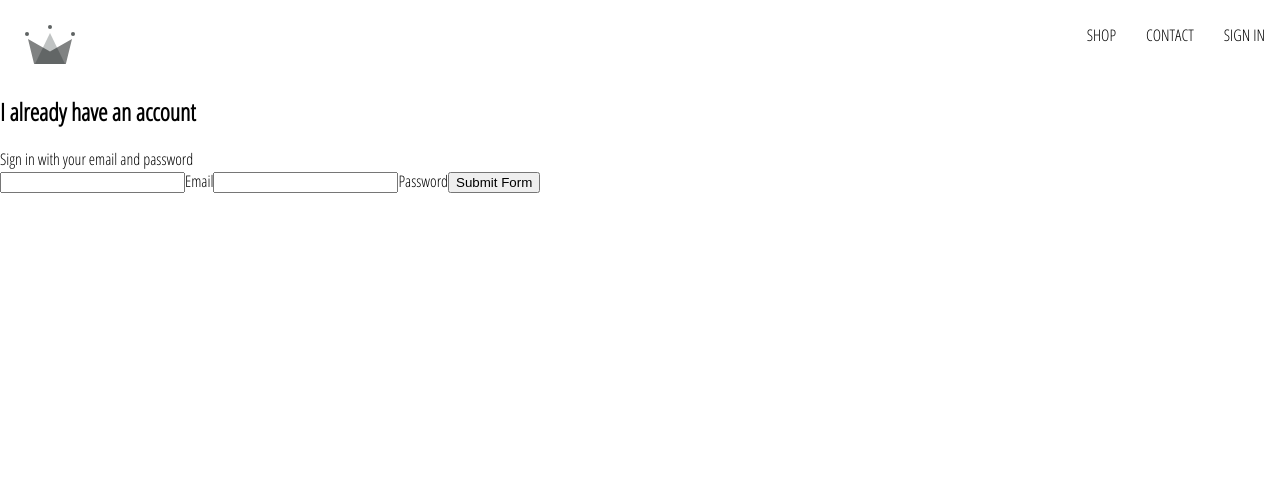
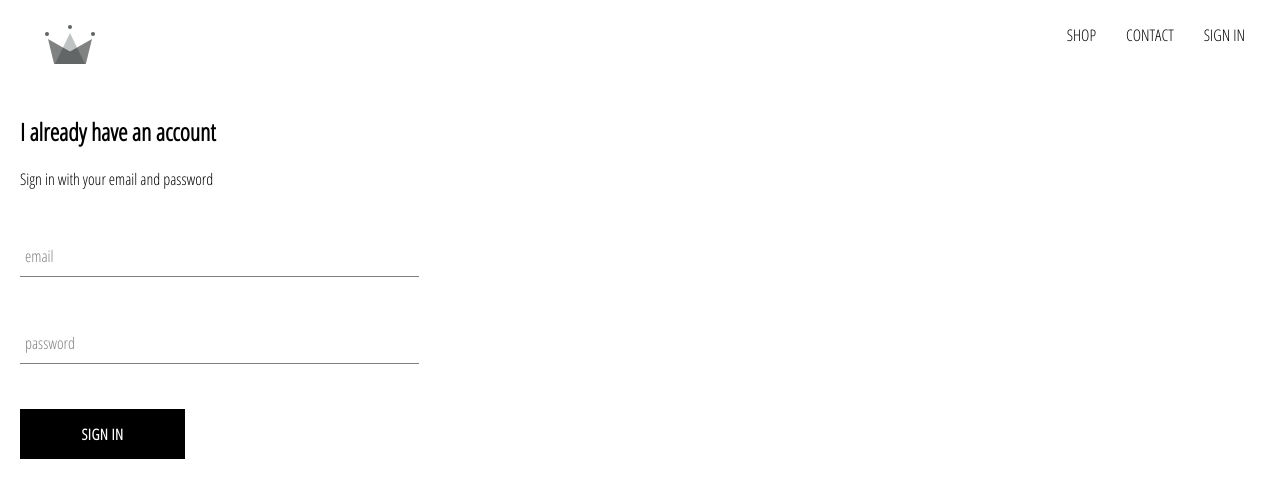
Before and after one commit to buggy1887/clothing, a React (Create React App) app: page /signin in a window 1280 px wide. Shown: the top 498 px of the page. Built offline with nearby package versions, Linux system fonts and the light colour scheme.

Commit message:
added custom button component to share around, part of sign in form and coresponding styles

```diff
--- a/src/App.css
+++ b/src/App.css
@@ -1,5 +1,6 @@
 body {
   font-family: "Open Sans Condensed", sans-serif;
+  margin: 0 20px;
 }
 a {
   text-decoration: none;
--- /dev/null
+++ b/src/components/custom-button/custom-button.component.jsx
@@ -0,0 +1,11 @@
+import React from "react";
+
+import "./custom-button.styles.scss";
+
+const CustomButton = ({ children, ...otherProps }) => (
+  <button className="custom-button" {...otherProps}>
+    {children}
+  </button>
+);
+
+export default CustomButton;
--- /dev/null
+++ b/src/components/custom-button/custom-button.styles.scss
@@ -0,0 +1,22 @@
+.custom-button {
+  min-width: 165px;
+  width: auto;
+  height: 50px;
+  letter-spacing: 0.5px;
+  line-height: 50px;
+  padding: 0 35px 0 35px;
+  font-size: 15px;
+  background-color: black;
+  color: white;
+  text-transform: uppercase;
+  font-family: "Open Sans Condensed";
+  font-weight: bolder;
+  border: none;
+  cursor: pointer;
+
+  &:hover {
+    background-color: white;
+    color: black;
+    border: 1px solid black;
+  }
+}
--- /dev/null
+++ b/src/components/form-input/form-input.component.jsx
@@ -0,0 +1,20 @@
+import React from "react";
+
+import "./form-input.styles.scss";
+
+const FormInput = ({ handleChange, label, ...otherProps }) => (
+  <div className="group">
+    <input className="form-input" onChange={handleChange} {...otherProps} />
+    {label ? (
+      <label
+        className={`${
+          otherProps.value.length ? "shrink" : ""
+        } form-input-label`}
+      >
+        {label}
+      </label>
+    ) : null}
+  </div>
+);
+
+export default FormInput;
--- /dev/null
+++ b/src/components/form-input/form-input.styles.scss
@@ -0,0 +1,54 @@
+$sub-color: grey;
+$main-color: black;
+
+@mixin shrinkLabel {
+  top: -14px;
+  font-size: 12px;
+  color: $main-color;
+}
+
+.group {
+  position: relative;
+  margin: 45px 0;
+
+  .form-input {
+    background: none;
+    background-color: white;
+    color: $sub-color;
+    font-size: 18px;
+    padding: 10px 10px 10px 5px;
+    display: block;
+    width: 100%;
+    border: none;
+    border-radius: 0;
+    border-bottom: 1px solid $sub-color;
+    margin: 25px 0;
+
+    &:focus {
+      outline: none;
+    }
+
+    &:focus ~ .form-input-label {
+      @include shrinkLabel();
+    }
+  }
+
+  input[type="password"] {
+    letter-spacing: 0.3em;
+  }
+
+  .form-input-label {
+    color: $sub-color;
+    font-size: 16px;
+    font-weight: normal;
+    position: absolute;
+    pointer-events: none;
+    left: 5px;
+    top: 10px;
+    transition: 300ms ease all;
+
+    &.shrink {
+      @include shrinkLabel();
+    }
+  }
+}
--- a/src/components/header/header.styles.scss
+++ b/src/components/header/header.styles.scss
@@ -20,6 +20,7 @@
 
     .option {
       padding: 10px 15px;
+      border-radius: 1rem;
     }
   }
 }
--- a/src/components/menu-item/menu-item.styles.scss
+++ b/src/components/menu-item/menu-item.styles.scss
@@ -5,9 +5,9 @@
   display: flex;
   align-items: center;
   justify-content: center;
-  border: 1px solid black;
   margin: 0 7.5px 15px;
   overflow: hidden;
+  border-radius: 1rem;
 
   &:hover {
     cursor: pointer;
--- a/src/components/sign-in/sign-in.component.jsx
+++ b/src/components/sign-in/sign-in.component.jsx
@@ -1,4 +1,7 @@
 import React from "react";
+
+import FormInput from "../form-input/form-input.component";
+import CustomButton from "../custom-button/custom-button.component";
 
 import "./sign-in.styles.scss";
 
@@ -28,23 +31,25 @@
         <span>Sign in with your email and password</span>
 
         <form onSubmit={this.handleSubmit} action="">
-          <input
+          <FormInput
             name="email"
             type="email"
             value={this.state.email}
-            onChange={this.handleChange}
+            handleChange={this.handleChange}
+            label="email"
             required
           />
-          <label htmlFor="email">Email</label>
-          <input
+
+          <FormInput
             name="password"
             type="password"
             value={this.state.password}
-            onChange={this.handleChange}
+            handleChange={this.handleChange}
+            label="password"
             required
           />
-          <label htmlFor="password">Password</label>
-          <input type="submit" value="Submit Form" />
+
+          <CustomButton type="submit">Sign In</CustomButton>
         </form>
       </div>
     );
--- a/src/components/sign-in/sign-in.styles.scss
+++ b/src/components/sign-in/sign-in.styles.scss
@@ -0,0 +1,8 @@
+.sign-in {
+  width: 30vw;
+  display: flex;
+  flex-direction: column;
+  .title {
+    margin: 10px 0;
+  }
+}
```
